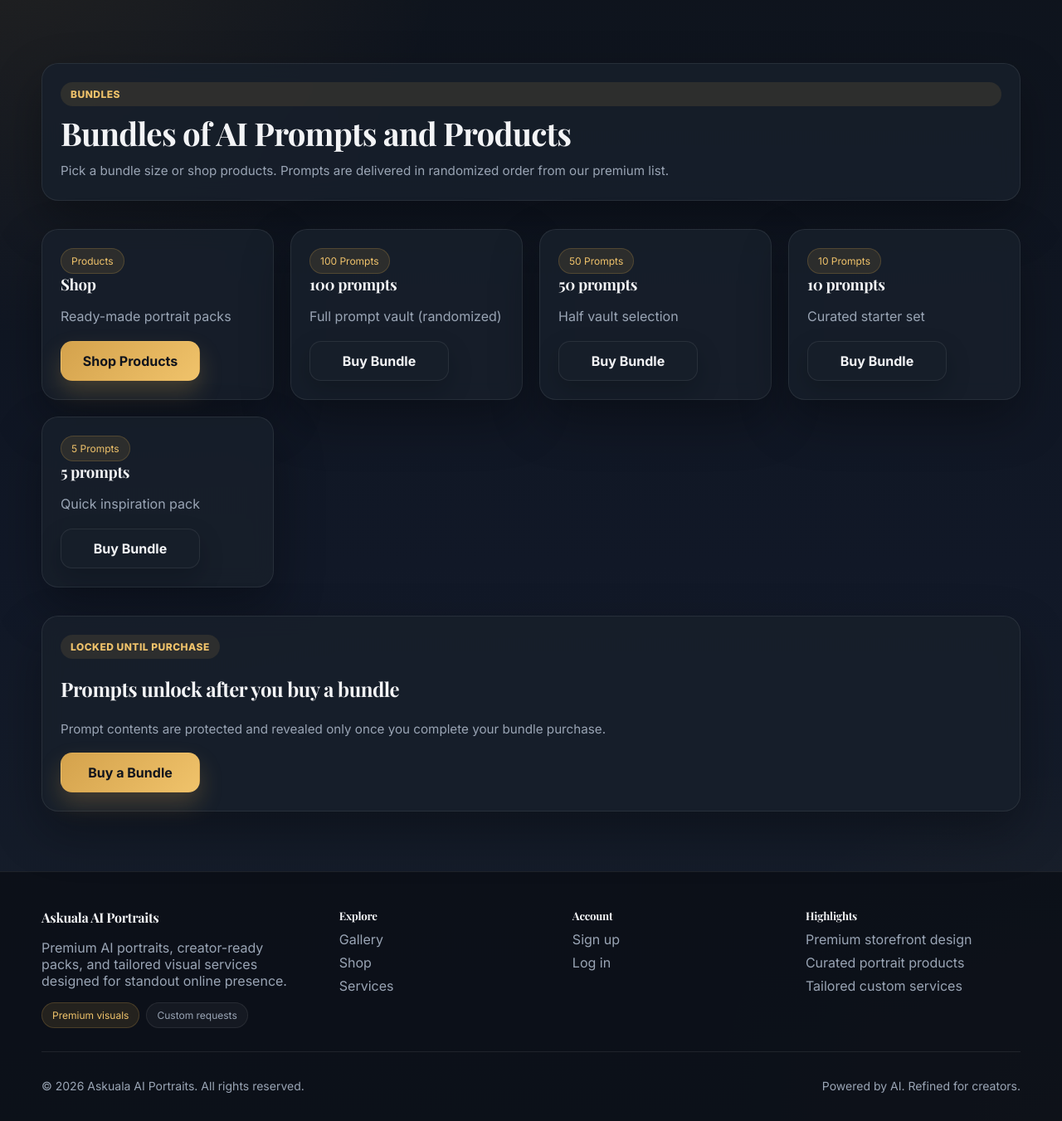
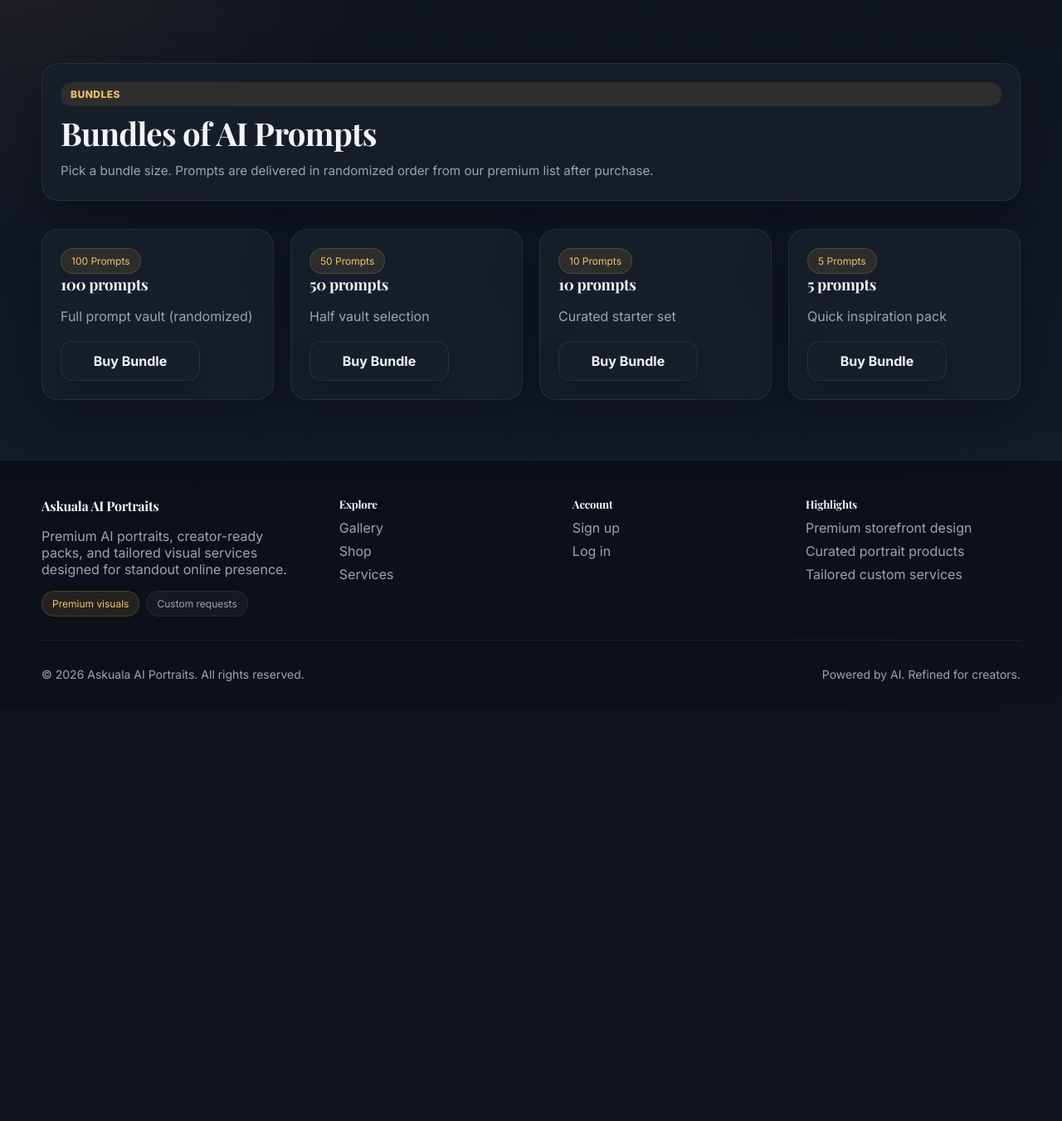
Before and after one commit to fila2021/filma-ai-portraits, a Django app: page /bundles/ in a window 1280 px wide. Shown: the part 141-1492 px from the top of the page at 83% size. After the commit the page ends 962 px from the top, so only its background shows below. Run offline with Django 5.2, Linux system fonts and the light colour scheme.

Commit message:
Refine bundles page to prompt-only and stage wishlist/nav updates

```diff
--- a/home/views.py
+++ b/home/views.py
@@ -141,7 +141,6 @@ def ai_bundles(request):
     shuffled = prompts[:]
     random.shuffle(shuffled)
     bundle_options = [
-        {"label": "Products", "description": "Ready-made portrait packs", "count": "Shop", "url_name": "product_list"},
         {"label": "100 Prompts", "description": "Full prompt vault (randomized)", "count": 100},
         {"label": "50 Prompts", "description": "Half vault selection", "count": 50},
         {"label": "10 Prompts", "description": "Curated starter set", "count": 10},
--- a/templates/home/bundles.html
+++ b/templates/home/bundles.html
@@ -6,8 +6,8 @@
 <section class="section">
     <div class="card-soft page-intro-card">
         <span class="badge accent">Bundles</span>
-        <h1>Bundles of AI Prompts and Products</h1>
-        <p class="muted">Pick a bundle size or shop products. Prompts are delivered in randomized order from our premium list.</p>
+        <h1>Bundles of AI Prompts</h1>
+        <p class="muted">Pick a bundle size. Prompts are delivered in randomized order from our premium list after purchase.</p>
     </div>
 </section>
 
@@ -16,28 +16,14 @@
         {% for bundle in bundle_options %}
             <article class="card-floating">
                 <span class="pill accent">{{ bundle.label }}</span>
-                <h3>{{ bundle.count }} {% if bundle.count|stringformat:'s' == 'Shop' %}{% else %}prompts{% endif %}</h3>
+                <h3>{{ bundle.count }} prompts</h3>
                 <p class="muted">{{ bundle.description }}</p>
                 <div class="cta-row">
-                    {% if bundle.url_name %}
-                        <a href="{% url bundle.url_name %}" class="btn-primary">Shop Products</a>
-                    {% else %}
-                        <a href="{% url 'product_list' %}" class="btn-secondary">Buy Bundle</a>
-                    {% endif %}
+                    <a href="{% url 'product_list' %}" class="btn-secondary">Buy Bundle</a>
                 </div>
             </article>
         {% endfor %}
     </div>
 </section>
 
-<section class="section">
-    <div class="card-soft">
-        <span class="badge">Locked until purchase</span>
-        <h2>Prompts unlock after you buy a bundle</h2>
-        <p class="muted">Prompt contents are protected and revealed only once you complete your bundle purchase.</p>
-        <div class="cta-row">
-            <a href="{% url 'product_list' %}" class="btn-primary">Buy a Bundle</a>
-        </div>
-    </div>
-</section>
 {% endblock %}
```
